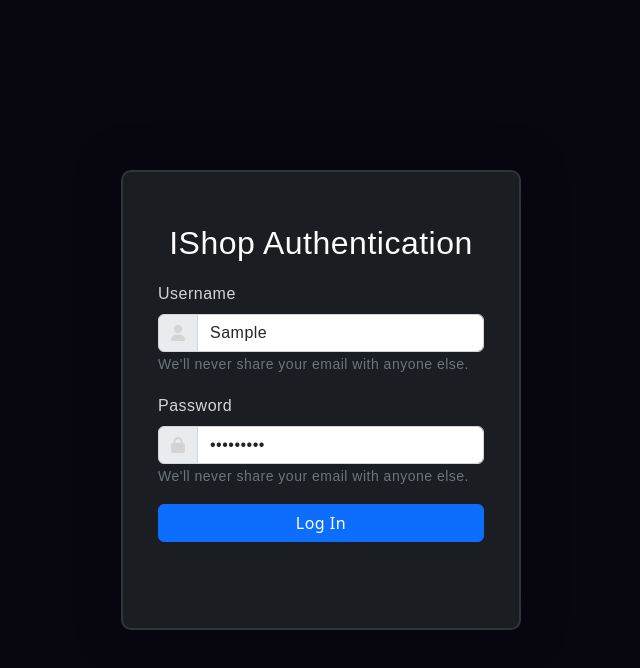
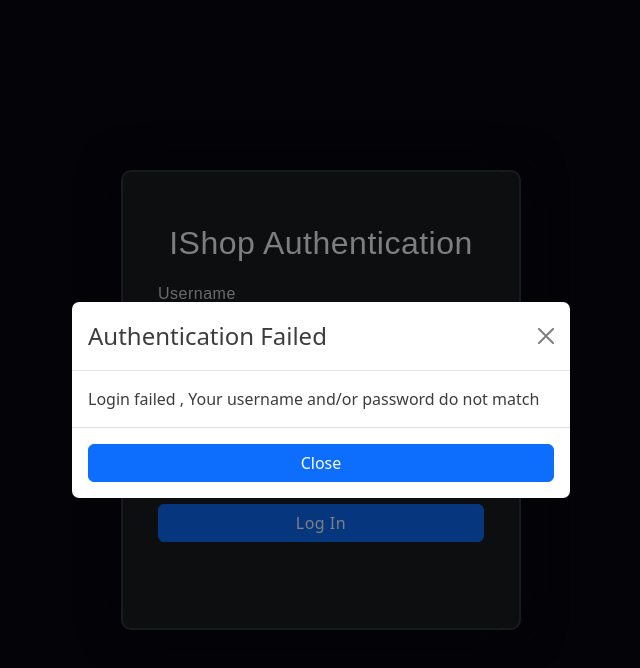
Before and after one commit to e2rabi/IShop-authorization-ui, a React (Vite) app: page / in a window 1280 px wide. Both pictures are taken after typing "Sample", "Sample123" into the empty fields and a click on the button "Log In". Shown: the top 668 px of the page, without its empty margins (319-959 px from the left). Built offline with nearby package versions, Linux system fonts and the light colour scheme; no server answers.

Commit message:
Add otp verification step

```diff
--- a/src/components/Login.js
+++ b/src/components/Login.js
@@ -6,12 +6,19 @@
 import { FontAwesomeIcon } from "@fortawesome/react-fontawesome";
 import { faUser, faLock } from "@fortawesome/free-solid-svg-icons";
 import UserContext from "./UserContext";
+import Modal from "react-bootstrap/Modal";
 
 const Login = () => {
   const [username, setUsername] = useState("");
   const [password, setPassword] = useState("");
   const [user, setUser] = useContext(UserContext);
   const navigate = useNavigate();
+  const [show, setShow] = useState(false);
+  const [otp, setOtp] = useState(false);
+  const handleErrorClose = () => setShow(false);
+  const handleErrorShow = () => setShow(true);
+  const handleOtpClose = () => setOtp(false);
+  const handleOtpShow = () => setOtp(true);
 
   function validateJwt(data) {
     if (data != undefined && data != null) {
@@ -19,9 +26,12 @@
       let userName = "";
       if (decodedJwt != undefined && decodedJwt != "" && decodedJwt != null) {
         userName = decodedJwt.userName;
+        if(data.useGoogle2f!= undefined && data.useGoogle2f!= null &&  data.useGoogle2f=="true"){
+          handleOtpShow();
+        }
       }
       setUser(userName);
-      navigate("/home");
+      //navigate("/home");
     }
   }
 
@@ -54,12 +64,61 @@
       .catch((error) => {
         console.log(JSON.stringify(error));
         setUser("");
-        alert("Invalid user");
+        handleErrorShow();
       });
   }
 
   return (
     <div className="login">
+      <Modal
+        show={otp}
+        onHide={handleOtpClose}
+        backdrop="static"
+        keyboard={false}
+        aria-labelledby="contained-modal-title-vcenter"
+        centered
+      >
+        <Modal.Header closeButton>
+          <Modal.Title>Verification code</Modal.Title>
+        </Modal.Header>
+        <Modal.Body>
+           <p>Please enter the one time password to verify your account.</p>
+           <div className="otp-input-wrapper">
+           <input className="otp-input"></input>
+           <input className="otp-input"></input>
+           <input className="otp-input"></input>
+           <input className="otp-input"></input>
+           <input className="otp-input"></input>
+           <input className="otp-input"></input>
+           </div>
+
+        </Modal.Body>
+        <Modal.Footer>
+          <Button variant="danger" onClick={handleOtpClose}>
+            Validate
+          </Button>
+        </Modal.Footer>
+      </Modal>
+      <Modal
+        show={show}
+        onHide={handleErrorClose}
+        backdrop="static"
+        keyboard={false}
+        aria-labelledby="contained-modal-title-vcenter"
+        centered
+      >
+        <Modal.Header closeButton>
+          <Modal.Title>Authentication Failed</Modal.Title>
+        </Modal.Header>
+        <Modal.Body>
+          Login failed , Your username and/or password do not match
+        </Modal.Body>
+        <Modal.Footer>
+          <Button variant="primary" onClick={handleErrorClose}>
+            Close
+          </Button>
+        </Modal.Footer>
+      </Modal>
       <Form
         onSubmit={(e) => {
           e.preventDefault();
--- a/src/components/Menu.js
+++ b/src/components/Menu.js
@@ -11,7 +11,9 @@
   return (
     <Navbar bg="light" expand="lg">
       <Container>
-        <Navbar.Brand href="#home" className="ishop-brand">ISHOP Authorization</Navbar.Brand>
+        <Navbar.Brand href="#home" className="ishop-brand">
+          ISHOP Authorization
+        </Navbar.Brand>
         <Navbar.Toggle aria-controls="basic-navbar-nav" />
         <Navbar.Collapse id="basic-navbar-nav">
           <Nav className="me-auto">
--- a/src/style.css
+++ b/src/style.css
@@ -144,3 +144,12 @@
 .ishop-brand{
   font-weight: bold;
 }
+.otp-input-wrapper{
+  text-align: center;
+}
+.otp-input{
+  width: 45px;
+  margin-right: 10px;
+  text-align: center;
+  font-weight: bold;
+}
```
Also changed, not shown: 1 other file (tests, documents, lock files or other folders).
